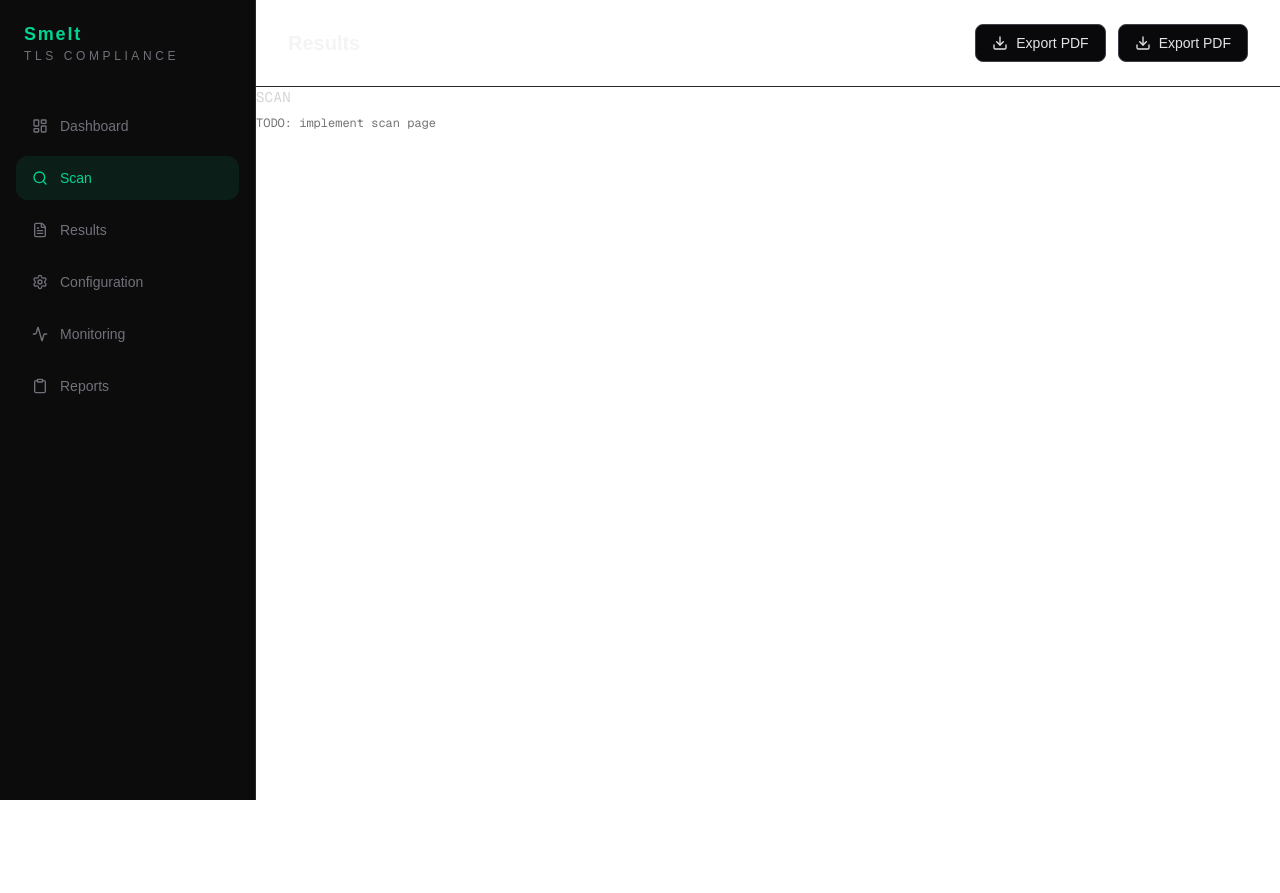
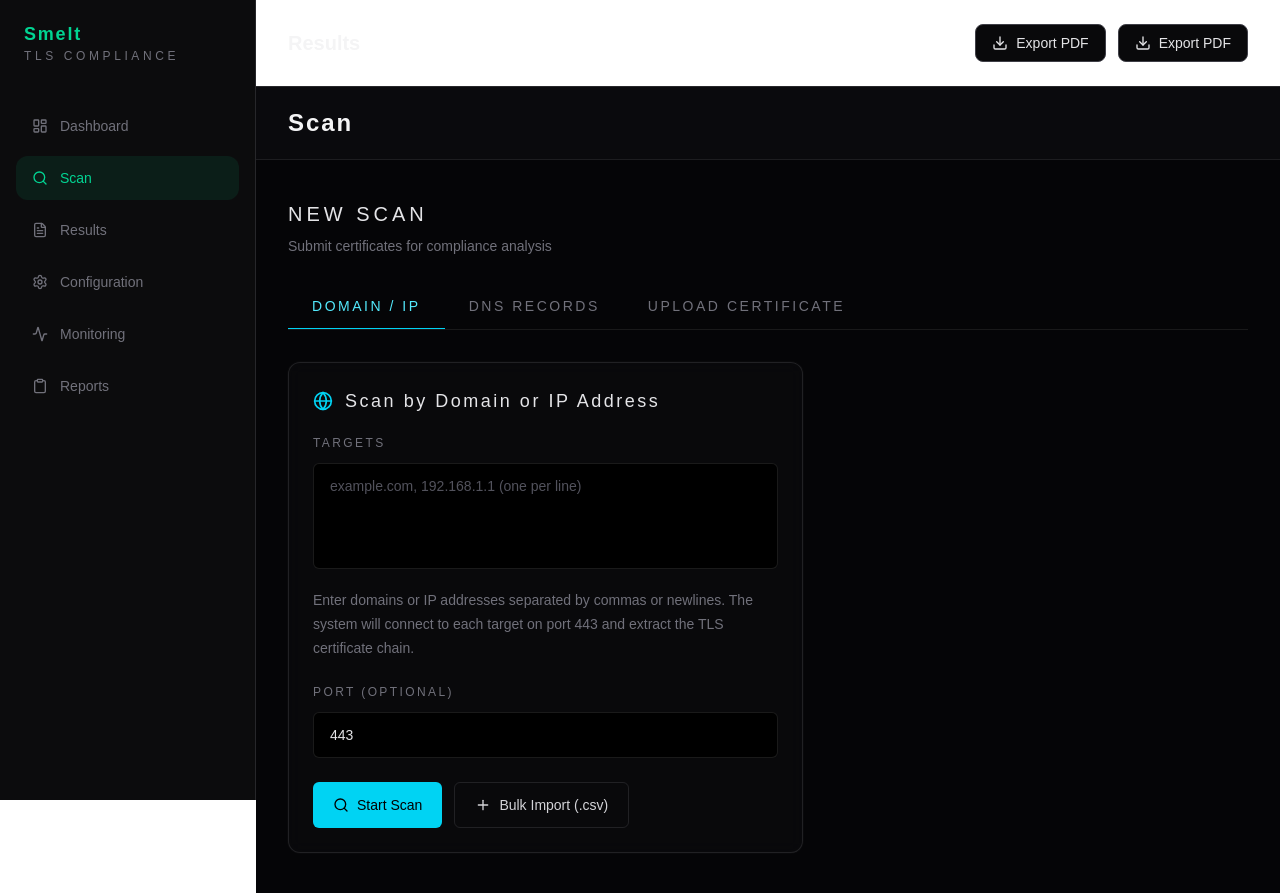
Before and after one commit to Crude-Palm-Oil/smelt-frontend, a Next.js app: page /main/scan in a window 1280 px wide. Before the commit the page ends 800 px from the top, so only its background shows below. Built offline with nearby package versions, Linux system fonts and the light colour scheme.

Commit message:
Created frontend for add new scan

```diff
--- a/app/main/layout.tsx
+++ b/app/main/layout.tsx
@@ -1,5 +1,5 @@
-import Sidebar from "@/components/layout/Sidebar";
-import Topbar from "@/components/layout/TopBar";
+import Sidebar from "@/components/layout/sidebar";
+import Topbar from "@/components/layout/topbar";
 
 export default function MainLayout({ children }: { children: React.ReactNode }) {
   return (
--- a/app/main/scan/page.tsx
+++ b/app/main/scan/page.tsx
@@ -1,12 +1,279 @@
-export default function scanPage() {
+"use client";
+
+import { useMemo, useState } from "react";
+import {
+  Globe,
+  Upload,
+  Search,
+  Plus,
+  ChevronRight,
+  Bell,
+  Server,
+} from "lucide-react";
+
+type ScanTab = "domain-ip" | "dns-records" | "upload-certificate";
+
+type RecentScan = {
+  id: number;
+  name: string;
+  type: "domain" | "dns" | "upload";
+  time: string;
+};
+
+const recentScans: RecentScan[] = [
+  { id: 1, name: "api.example.com", type: "domain", time: "2 hours ago" },
+  { id: 2, name: "zone-export.db", type: "dns", time: "yesterday" },
+  { id: 3, name: "wildcard.pem", type: "upload", time: "3 days ago" },
+];
+
+function TabButton({
+  active,
+  label,
+  onClick,
+}: {
+  active: boolean;
+  label: string;
+  onClick: () => void;
+}) {
   return (
-    <div>
-      <h1 className="text-sm font-mono text-neutral-300 uppercase tracking-wide">
-        scan
-      </h1>
-      <p className="text-xs font-mono text-neutral-500 mt-2">
-        TODO: implement scan page
-      </p>
+    <button
+      type="button"
+      onClick={onClick}
+      className={`relative border-b px-6 pb-3 pt-2 text-sm tracking-[0.18em] uppercase transition ${
+        active
+          ? "border-cyan-400 text-cyan-300"
+          : "border-transparent text-zinc-500 hover:text-zinc-300"
+      }`}
+    >
+      {label}
+    </button>
+  );
+}
+
+function ToggleRow({
+  label,
+  checked,
+  onChange,
+}: {
+  label: string;
+  checked: boolean;
+  onChange: () => void;
+}) {
+  return (
+    <div className="flex items-center justify-between border-b border-white/8 py-5">
+      <span className="text-[15px] text-zinc-300">{label}</span>
+      <button
+        type="button"
+        onClick={onChange}
+        className={`relative h-6 w-11 rounded-full border transition ${
+          checked
+            ? "border-cyan-400/70 bg-cyan-400/10"
+            : "border-white/15 bg-white/5"
+        }`}
+      >
+        <span
+          className={`absolute top-1/2 h-4 w-4 -translate-y-1/2 rounded-full transition ${
+            checked ? "left-6 bg-cyan-400" : "left-1 bg-zinc-500"
+          }`}
+        />
+      </button>
     </div>
   );
 }
+
+function Card({
+  title,
+  subtitle,
+  icon,
+  children,
+}: {
+  title: string;
+  subtitle?: string;
+  icon?: React.ReactNode;
+  children: React.ReactNode;
+}) {
+  return (
+    <div className="rounded-xl border border-white/10 bg-[#0a0a0d]/80 shadow-[0_0_0_1px_rgba(255,255,255,0.02)] backdrop-blur-sm">
+      <div className="px-6 pt-6">
+        <div className="flex items-center gap-3">
+          {icon ? <div className="text-cyan-400">{icon}</div> : null}
+          <h3 className="text-lg tracking-[0.14em] text-zinc-200">{title}</h3>
+        </div>
+        {subtitle ? (
+          <p className="mt-2 text-sm text-zinc-500">{subtitle}</p>
+        ) : null}
+      </div>
+      <div className="px-6 pb-6 pt-5">{children}</div>
+    </div>
+  );
+}
+
+export default function ScanPage() {
+  const [activeTab, setActiveTab] = useState<ScanTab>("domain-ip");
+  const [checkChain, setCheckChain] = useState(true);
+  const [validateCtLogs, setValidateCtLogs] = useState(true);
+  const [checkOcspStapling, setCheckOcspStapling] = useState(false);
+  const [enforcePolicyOverrides, setEnforcePolicyOverrides] = useState(false);
+
+  const tabTitle = useMemo(() => {
+    if (activeTab === "domain-ip") return "Scan by Domain or IP Address";
+    if (activeTab === "dns-records") return "Scan from DNS Zone File";
+    return "Upload Certificate Files";
+  }, [activeTab]);
+
+  return (
+    <div className="min-h-screen bg-[#050507] text-zinc-100">
+      <div className="border-b border-white/8 bg-[#0a0a0d] px-8 py-5">
+        <div className="flex items-center justify-between">
+          <h1 className="text-2xl font-semibold tracking-[0.08em] text-zinc-100">
+            Scan
+          </h1>
+
+
+        </div>
+      </div>
+
+      <div className="px-8 py-10">
+        <div className="mx-auto max-w-[1400px]">
+          <div className="mb-8">
+            <p className="text-xl tracking-[0.2em] text-zinc-200">NEW SCAN</p>
+            <p className="mt-2 text-sm text-zinc-500">
+              Submit certificates for compliance analysis
+            </p>
+          </div>
+
+          <div className="mb-8 flex border-b border-white/8">
+            <TabButton
+              active={activeTab === "domain-ip"}
+              label="DOMAIN / IP"
+              onClick={() => setActiveTab("domain-ip")}
+            />
+            <TabButton
+              active={activeTab === "dns-records"}
+              label="DNS RECORDS"
+              onClick={() => setActiveTab("dns-records")}
+            />
+            <TabButton
+              active={activeTab === "upload-certificate"}
+              label="UPLOAD CERTIFICATE"
+              onClick={() => setActiveTab("upload-certificate")}
+            />
+          </div>
+
+          <div className="grid grid-cols-1 gap-6 xl:grid-cols-[1.1fr_0.9fr]">
+            <div>
+              <Card
+                title={tabTitle}
+                icon={
+                  activeTab === "domain-ip" ? (
+                    <Globe className="h-5 w-5" />
+                  ) : activeTab === "dns-records" ? (
+                    <Server className="h-5 w-5" />
+                  ) : (
+                    <Upload className="h-5 w-5" />
+                  )
+                }
+              >
+                {activeTab === "domain-ip" && (
+                  <div className="space-y-6">
+                    <div>
+                      <label className="mb-3 block text-xs uppercase tracking-[0.2em] text-zinc-500">
+                        Targets
+                      </label>
+                      <textarea
+                        rows={4}
+                        placeholder="example.com, 192.168.1.1 (one per line)"
+                        className="w-full resize-none rounded-md border border-white/10 bg-black px-4 py-3 text-sm text-zinc-200 outline-none placeholder:text-zinc-600 focus:border-cyan-400/50"
+                      />
+                      <p className="mt-3 text-sm leading-6 text-zinc-500">
+                        Enter domains or IP addresses separated by commas or
+                        newlines. The system will connect to each target on port
+                        443 and extract the TLS certificate chain.
+                      </p>
+                    </div>
+
+                    <div>
+                      <label className="mb-3 block text-xs uppercase tracking-[0.2em] text-zinc-500">
+                        Port (optional)
+                      </label>
+                      <input
+                        type="text"
+                        defaultValue="443"
+                        className="w-full rounded-md border border-white/10 bg-black px-4 py-3 text-sm text-zinc-200 outline-none focus:border-cyan-400/50"
+                      />
+                    </div>
+
+                    <div className="flex flex-wrap gap-3">
+                      <button className="inline-flex items-center gap-2 rounded-md bg-cyan-400 px-5 py-3 text-sm font-medium text-black transition hover:bg-cyan-300">
+                        <Search className="h-4 w-4" />
+                        Start Scan
+                      </button>
+
+                      <button className="inline-flex items-center gap-2 rounded-md border border-white/10 bg-transparent px-5 py-3 text-sm text-zinc-300 transition hover:border-white/20 hover:bg-white/5">
+                        <Plus className="h-4 w-4" />
+                        Bulk Import (.csv)
+                      </button>
+                    </div>
+                  </div>
+                )}
+
+                {activeTab === "dns-records" && (
+                  <div className="space-y-6">
+                    <div className="rounded-lg border border-dashed border-white/10 bg-[#0b0b0e] px-6 py-16 text-center">
+                      <div className="mx-auto flex h-14 w-14 items-center justify-center rounded-full border border-white/10 bg-white/[0.02]">
+                        <Upload className="h-6 w-6 text-zinc-400" />
+                      </div>
+                      <p className="mt-5 text-lg text-zinc-300">
+                        Drop DNS zone file here or click to browse
+                      </p>
+                      <p className="mt-2 text-sm text-zinc-500">
+                        Supports BIND zone files (.zone, .db, .txt)
+                      </p>
+                    </div>
+
+                    <div>
+                      <label className="mb-3 block text-xs uppercase tracking-[0.2em] text-zinc-500">
+                        Filter Record Types
+                      </label>
+                      <input
+                        type="text"
+                        defaultValue="A, AAAA, CNAME"
+                        className="w-full rounded-md border border-white/10 bg-black px-4 py-3 text-sm text-zinc-200 outline-none focus:border-cyan-400/50"
+                      />
+                    </div>
+
+                    <button className="inline-flex items-center gap-2 rounded-md bg-cyan-400 px-5 py-3 text-sm font-medium text-black transition hover:bg-cyan-300">
+                      <Search className="h-4 w-4" />
+                      Parse &amp; Scan
+                    </button>
+                  </div>
+                )}
+
+                {activeTab === "upload-certificate" && (
+                  <div className="space-y-6">
+                    <div className="rounded-lg border border-dashed border-white/10 bg-[#0b0b0e] px-6 py-16 text-center">
+                      <div className="mx-auto flex h-14 w-14 items-center justify-center rounded-full border border-white/10 bg-white/[0.02]">
+                        <Upload className="h-6 w-6 text-zinc-400" />
+                      </div>
+                      <p className="mt-5 text-lg text-zinc-300">
+                        Drop certificate files here or click to browse
+                      </p>
+                      <p className="mt-2 text-sm text-zinc-500">
+                        Supports .pem, .crt, .cer, .der, .p7b
+                      </p>
+                    </div>
+
+                    <button className="inline-flex items-center gap-2 rounded-md bg-cyan-400 px-5 py-3 text-sm font-medium text-black transition hover:bg-cyan-300">
+                      <Search className="h-4 w-4" />
+                      Analyse Certificates
+                    </button>
+                  </div>
+                )}
+              </Card>
+            </div>
+          </div>
+        </div>
+      </div>
+    </div>
+  );
+}
```
